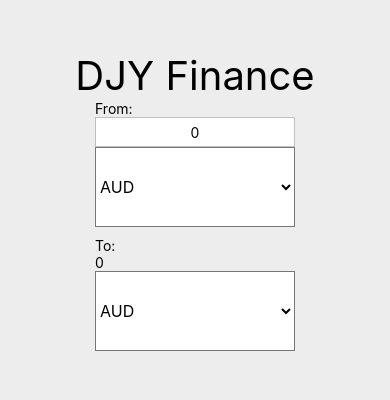
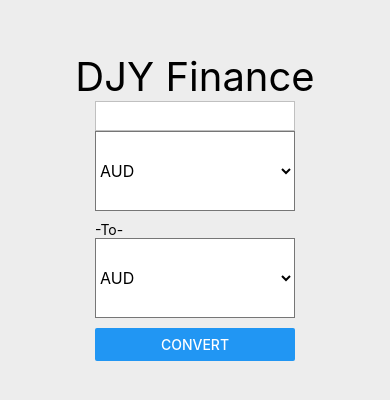
Before and after one commit to yashoss/DJYFinance, a React Native app: screen / in a window 390 px wide. Shown: the part 216-616 px from the top of the page. Built offline with nearby package versions, Linux system fonts and the light colour scheme.

Commit message:
finish convert currency

```diff
--- a/conversion.js
+++ b/conversion.js
@@ -1,111 +1,162 @@
 import React from 'react';
-import { Picker, View, Text, TextInput } from 'react-native';
+import { Picker, View, Text, TextInput, Button } from 'react-native';
 import styles from './styles';
+
+const FIXER_API = 'http://api.fixer.io/latest?base='
 
 export default class Conversion extends React.Component{
   constructor(props){
     super(props);
     this.state = {
-      base: "",
-      to: "",
-      amount: "",
-      newAmount: "0"
+      base: 'AUD',
+      to: 'AUD',
+      amount: '',
+      newAmount: '',
+      rate: {}
     }
+  }
+
+  getConversion(){
+    if (this.state.base === this.state.to) {
+      var response = {"same": 1}
+      this.setState({rate: response}, () => {
+        this.convert();
+      });
+    }
+    else {
+      var myQuery = FIXER_API + this.state.base;
+      return fetch(myQuery)
+        .then((response) => response.json())
+        .then((response) => {
+          debugger
+          this.setState({rate: response.rates}, () => {
+            this.convert();
+          })
+        })
+    }
+
+  }
+
+  convert() {
+    var baseAmount = Number(this.state.amount);
+    var rate = this.state.rate.hasOwnProperty("same") ?
+      Number(this.state.rate["same"]): Number(this.state.rate[this.state.to]);
+    var tempNewAmount = baseAmount * rate;
+    var newAmount = tempNewAmount.toString();
+    this.setState({newAmount: newAmount});
+  }
+
+  handleAmountChange(text){
+    let newText = '';
+    let numbers = '0123456789';
+
+    for (var i = 0; i < text.length; i++) {
+      if(numbers.indexOf(text[i]) > -1) {
+        newText += text[i];
+      }
+      else {
+        alert("Please enter numbers only.");
+        return;
+      }
+    }
+    this.setState({amount: text});
   }
 
   render(){
     return(
       <View>
         <View>
-          <Text>From: </Text>
           <TextInput
             style={styles.textInput}
             value={this.state.amount}
-            onChangeText={(amount) => this.setState({amount})}
-            placeholder="0">
+            keyboardType = 'numeric'
+            onChangeText={(text) => this.handleAmountChange(text)}>
           </TextInput>
           <Picker
             style={styles.picker}
             itemStyle={{height: 80}}
             selectedValue={this.state.base}
             onValueChange={(itemValue, itemIndex) => this.setState({base: itemValue})}>
-            <Picker.Item label="AUD" value="AUD" />
-            <Picker.Item label="BGN" value="BGN" />
-            <Picker.Item label="BRL" value="BRL" />
-            <Picker.Item label="CAD" value="CAD" />
-            <Picker.Item label="CHF" value="CHF" />
-            <Picker.Item label="CNY" value="CNY" />
-            <Picker.Item label="CZK" value="CZK" />
-            <Picker.Item label="DKK" value="DKK" />
-            <Picker.Item label="EUR" value="EUR" />
-            <Picker.Item label="GBP" value="GBP" />
-            <Picker.Item label="HKD" value="HKD" />
-            <Picker.Item label="HRK" value="HRK" />
-            <Picker.Item label="HUF" value="HUF" />
-            <Picker.Item label="IDR" value="IDR" />
-            <Picker.Item label="ILS" value="ILS" />
-            <Picker.Item label="INR" value="INR" />
-            <Picker.Item label="JPY" value="JPY" />
-            <Picker.Item label="KRW" value="KRW" />
-            <Picker.Item label="MXN" value="MXN" />
-            <Picker.Item label="MYR" value="MYR" />
-            <Picker.Item label="NOK" value="NOK" />
-            <Picker.Item label="NZD" value="NZD" />
-            <Picker.Item label="PHP" value="PHP" />
-            <Picker.Item label="PLN" value="PLN" />
-            <Picker.Item label="RON" value="RON" />
-            <Picker.Item label="RUB" value="RUB" />
-            <Picker.Item label="SEK" value="SEK" />
-            <Picker.Item label="SGD" value="SGD" />
-            <Picker.Item label="THB" value="THB" />
-            <Picker.Item label="TRY" value="TRY" />
-            <Picker.Item label="USD" value="USD" />
-            <Picker.Item label="ZAR" value="ZAR" />
+            <Picker.Item label='AUD' value='AUD' />
+            <Picker.Item label='BGN' value='BGN' />
+            <Picker.Item label='BRL' value='BRL' />
+            <Picker.Item label='CAD' value='CAD' />
+            <Picker.Item label='CHF' value='CHF' />
+            <Picker.Item label='CNY' value='CNY' />
+            <Picker.Item label='CZK' value='CZK' />
+            <Picker.Item label='DKK' value='DKK' />
+            <Picker.Item label='EUR' value='EUR' />
+            <Picker.Item label='GBP' value='GBP' />
+            <Picker.Item label='HKD' value='HKD' />
+            <Picker.Item label='HRK' value='HRK' />
+            <Picker.Item label='HUF' value='HUF' />
+            <Picker.Item label='IDR' value='IDR' />
+            <Picker.Item label='ILS' value='ILS' />
+            <Picker.Item label='INR' value='INR' />
+            <Picker.Item label='JPY' value='JPY' />
+            <Picker.Item label='KRW' value='KRW' />
+            <Picker.Item label='MXN' value='MXN' />
+            <Picker.Item label='MYR' value='MYR' />
+            <Picker.Item label='NOK' value='NOK' />
+            <Picker.Item label='NZD' value='NZD' />
+            <Picker.Item label='PHP' value='PHP' />
+            <Picker.Item label='PLN' value='PLN' />
+            <Picker.Item label='RON' value='RON' />
+            <Picker.Item label='RUB' value='RUB' />
+            <Picker.Item label='SEK' value='SEK' />
+            <Picker.Item label='SGD' value='SGD' />
+            <Picker.Item label='THB' value='THB' />
+            <Picker.Item label='TRY' value='TRY' />
+            <Picker.Item label='USD' value='USD' />
+            <Picker.Item label='ZAR' value='ZAR' />
           </Picker>
         </View>
-
+        <Text>-To-</Text>
         <View>
-          <Text>To: </Text>
           <Text>{this.state.newAmount}</Text>
           <Picker
             style={styles.picker}
             itemStyle={{height: 80}}
             selectedValue={this.state.to}
             onValueChange={(itemValue, itemIndex) => this.setState({to: itemValue})}>
-            <Picker.Item label="AUD" value="AUD" />
-            <Picker.Item label="BGN" value="BGN" />
-            <Picker.Item label="BRL" value="BRL" />
-            <Picker.Item label="CAD" value="CAD" />
-            <Picker.Item label="CHF" value="CHF" />
-            <Picker.Item label="CNY" value="CNY" />
-            <Picker.Item label="CZK" value="CZK" />
-            <Picker.Item label="DKK" value="DKK" />
-            <Picker.Item label="EUR" value="EUR" />
-            <Picker.Item label="GBP" value="GBP" />
-            <Picker.Item label="HKD" value="HKD" />
-            <Picker.Item label="HRK" value="HRK" />
-            <Picker.Item label="HUF" value="HUF" />
-            <Picker.Item label="IDR" value="IDR" />
-            <Picker.Item label="ILS" value="ILS" />
-            <Picker.Item label="INR" value="INR" />
-            <Picker.Item label="JPY" value="JPY" />
-            <Picker.Item label="KRW" value="KRW" />
-            <Picker.Item label="MXN" value="MXN" />
-            <Picker.Item label="MYR" value="MYR" />
-            <Picker.Item label="NOK" value="NOK" />
-            <Picker.Item label="NZD" value="NZD" />
-            <Picker.Item label="PHP" value="PHP" />
-            <Picker.Item label="PLN" value="PLN" />
-            <Picker.Item label="RON" value="RON" />
-            <Picker.Item label="RUB" value="RUB" />
-            <Picker.Item label="SEK" value="SEK" />
-            <Picker.Item label="SGD" value="SGD" />
-            <Picker.Item label="THB" value="THB" />
-            <Picker.Item label="TRY" value="TRY" />
-            <Picker.Item label="USD" value="USD" />
-            <Picker.Item label="ZAR" value="ZAR" />
+            <Picker.Item label='AUD' value='AUD' />
+            <Picker.Item label='BGN' value='BGN' />
+            <Picker.Item label='BRL' value='BRL' />
+            <Picker.Item label='CAD' value='CAD' />
+            <Picker.Item label='CHF' value='CHF' />
+            <Picker.Item label='CNY' value='CNY' />
+            <Picker.Item label='CZK' value='CZK' />
+            <Picker.Item label='DKK' value='DKK' />
+            <Picker.Item label='EUR' value='EUR' />
+            <Picker.Item label='GBP' value='GBP' />
+            <Picker.Item label='HKD' value='HKD' />
+            <Picker.Item label='HRK' value='HRK' />
+            <Picker.Item label='HUF' value='HUF' />
+            <Picker.Item label='IDR' value='IDR' />
+            <Picker.Item label='ILS' value='ILS' />
+            <Picker.Item label='INR' value='INR' />
+            <Picker.Item label='JPY' value='JPY' />
+            <Picker.Item label='KRW' value='KRW' />
+            <Picker.Item label='MXN' value='MXN' />
+            <Picker.Item label='MYR' value='MYR' />
+            <Picker.Item label='NOK' value='NOK' />
+            <Picker.Item label='NZD' value='NZD' />
+            <Picker.Item label='PHP' value='PHP' />
+            <Picker.Item label='PLN' value='PLN' />
+            <Picker.Item label='RON' value='RON' />
+            <Picker.Item label='RUB' value='RUB' />
+            <Picker.Item label='SEK' value='SEK' />
+            <Picker.Item label='SGD' value='SGD' />
+            <Picker.Item label='THB' value='THB' />
+            <Picker.Item label='TRY' value='TRY' />
+            <Picker.Item label='USD' value='USD' />
+            <Picker.Item label='ZAR' value='ZAR' />
           </Picker>
         </View>
+        <Button
+          onPress={this.getConversion.bind(this)}
+          title='Convert'
+        />
       </View>
     )
   }
--- a/styles.js
+++ b/styles.js
@@ -1,4 +1,6 @@
 import { StyleSheet } from 'react-native';
+
+const WIDTH = 200;
 
 const styles = StyleSheet.create({
   container: {
@@ -15,7 +17,7 @@ const styles = StyleSheet.create({
     color: 'black',
   },
   picker: {
-          width: 200,
+    width: WIDTH,
     height: 80,
     backgroundColor: '#FFF',
     marginBottom: 10
@@ -23,7 +25,7 @@ const styles = StyleSheet.create({
   textInput: {
     alignSelf: 'center',
     height: 30,
-          width: 200,
+    width: WIDTH,
     textAlign: 'center',
     backgroundColor: '#FFF',
     borderWidth: 0.5,
```
Lines whose indentation alone changed are shown as unchanged.
